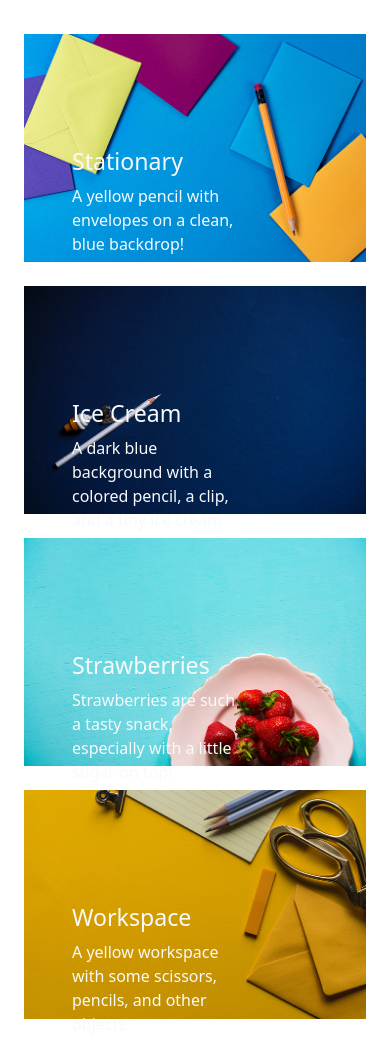
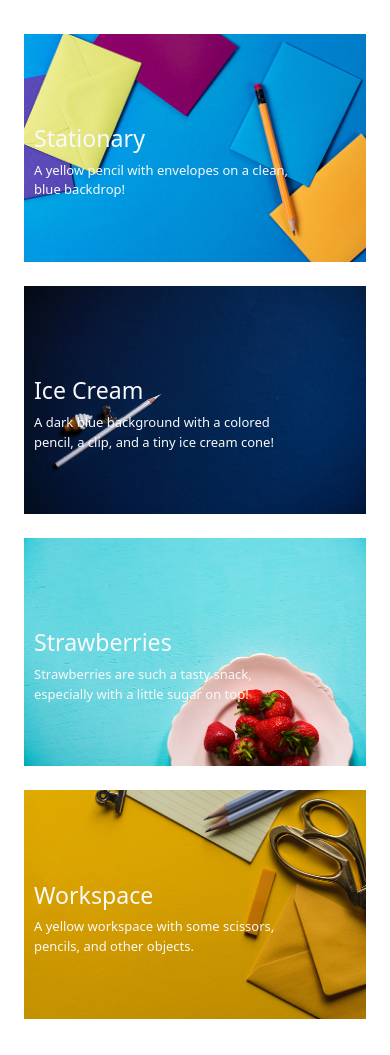
Before and after one commit to hungnv0903/bootstrap-v3, a plain HTML site: page index.html in a window 390 px wide. Shown: the part 2740-3795 px from the top of the page. Drawn offline with nearby package versions, Linux system fonts and the light colour scheme.

Commit message:
update-bootstrap -v3.3

```diff
--- a/index.html
+++ b/index.html
@@ -136,28 +136,28 @@
             <div class="col-12 col-md-10 col-lg-8 d-lg-flex flex-lg-wrap mx-auto p-3 my-4">
                 <div class="col-12 col-lg-6 mx-auto position-relative mb-4 mb-lg-0">
                     <img src="./images/portfolio-1.jpg" alt="stationary" width="100%">
-                    <div class="col-6 text-light position-absolute top-50 start-0 text-start ms-5">
+                    <div class="text-portfolio col-6 text-light position-absolute top-50 start-0 text-start ms-5">
                         <h3 class="h3">Stationary</h3>
                         <p>A yellow pencil with envelopes on a clean, blue backdrop!</p>
                     </div>
                 </div>
                 <div class="col-12 col-lg-6 mx-auto position-relative mb-4 mb-lg-0">
                     <img src="./images/portfolio-2.jpg" alt="stationary" width="100%">
-                    <div class="col-6 text-light position-absolute top-50 start-0 text-start ms-5">
+                    <div class="text-portfolio col-6 text-light position-absolute top-50 start-0 text-start ms-5">
                         <h3 class="h3">Ice Cream</h3>
                         <p>A dark blue background with a colored pencil, a clip, and a tiny ice cream cone!</p>
                     </div>
                 </div>
                 <div class="col-12 col-lg-6 mx-auto position-relative mb-4 mb-lg-0">
                     <img src="./images/portfolio-3.jpg" alt="stationary" width="100%">
-                    <div class="col-6 text-light position-absolute top-50 start-0 text-start ms-5">
+                    <div class="text-portfolio col-6 text-light position-absolute top-50 start-0 text-start ms-5">
                         <h3 class="h3">Strawberries</h3>
                         <p>Strawberries are such a tasty snack, especially with a little sugar on top!</p>
                     </div>
                 </div>
                 <div class="col-12 col-lg-6 mx-auto position-relative mb-4 mb-lg-0">
                     <img src="./images/portfolio-4.jpg" alt="stationary" width="100%">
-                    <div class="col-6 text-light position-absolute top-50 start-0 text-start ms-5">
+                    <div class="text-portfolio col-6 text-light position-absolute top-50 start-0 text-start ms-5">
                         <h3 class="h3">Workspace</h3>
                         <p>A yellow workspace with some scissors, pencils, and other objects.</p>
                     </div>
--- a/style.css
+++ b/style.css
@@ -29,3 +29,13 @@ header , .download{
     font-size: 50px;
     width: 100%;
 }
+
+@media screen and (max-width:424px) {
+    .text-portfolio {
+        width: 80%;
+        left: 10px !important;
+        margin-left: 0px !important;
+        top: 40% !important;
+        font-size: 13px;
+    }
+}
```
